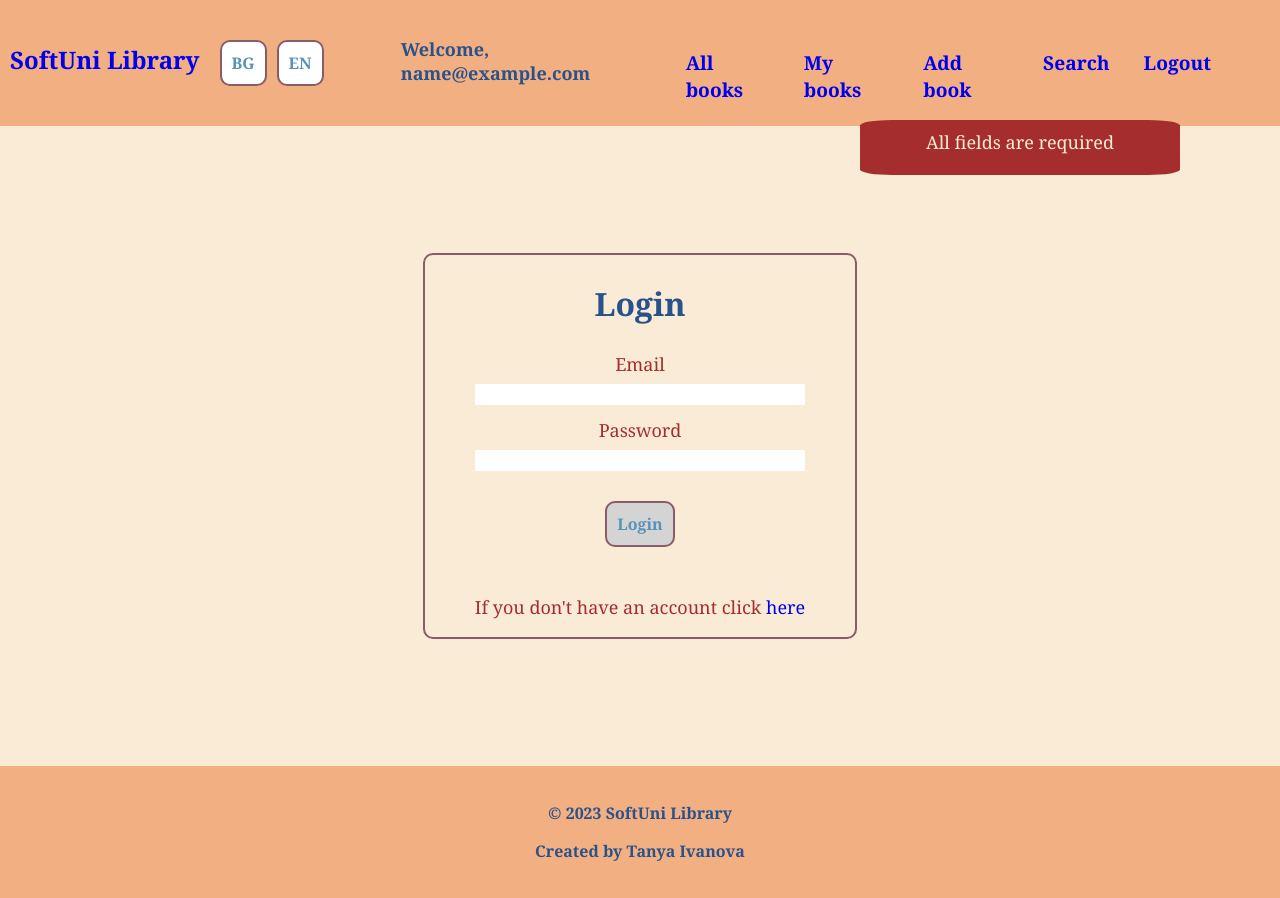
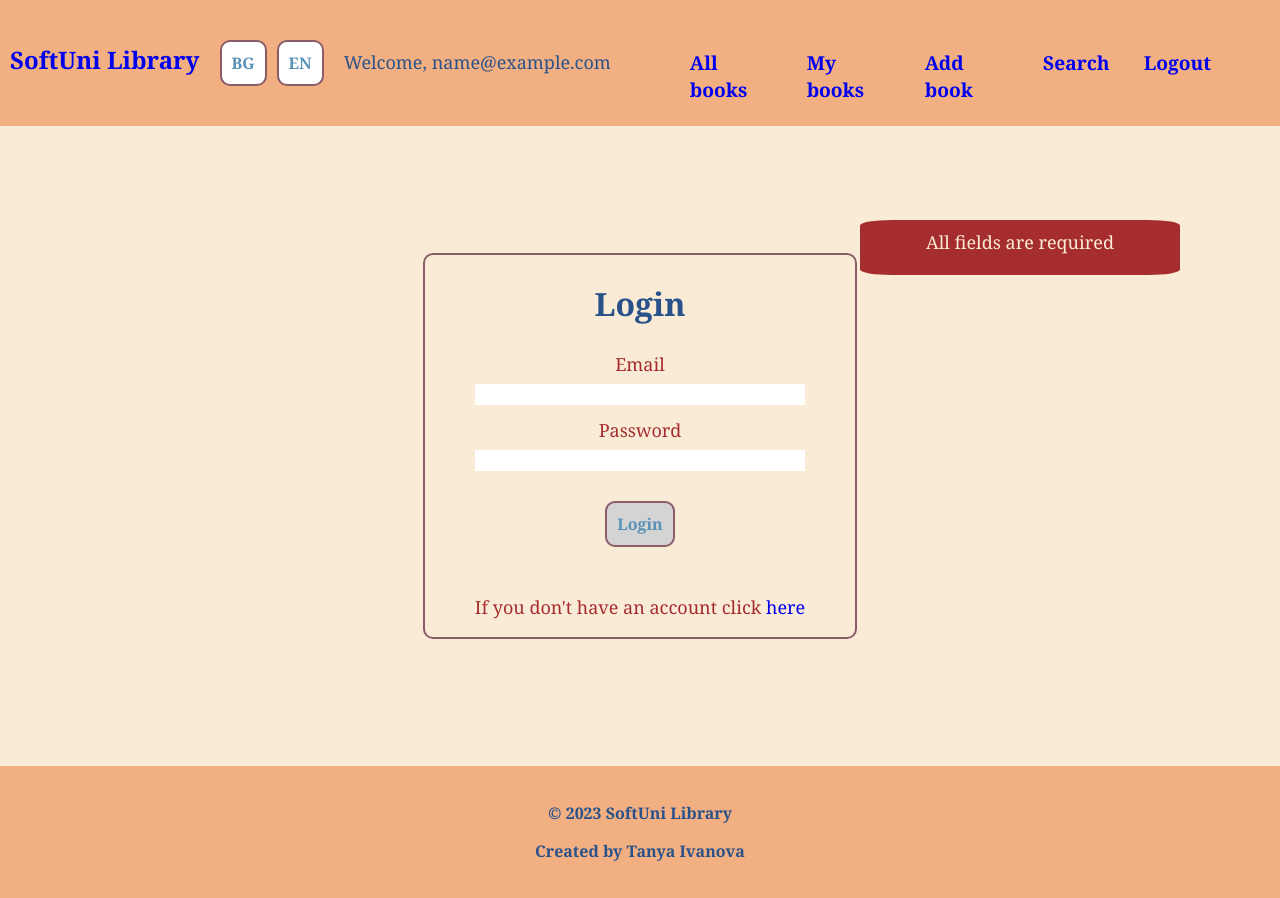
Before and after one commit to tanya-ivanova/Softuni-Library, a React (Create React App) app: page /login in a window 1280 px wide. Built offline with nearby package versions, Linux system fonts and the light colour scheme; sample sign-in values are in the browser's storage.

Commit message:
MInor header css update

```diff
--- a/src/components/common/notification/Notification.module.css
+++ b/src/components/common/notification/Notification.module.css
@@ -6,7 +6,7 @@
     background-color: #A52D2D;
     font-size: 18px;
     border-radius: 10%;
-    top: 120px;
+    top: 220px;
     right: 100px;
     padding: 10px;
     text-align: center;
--- a/src/components/common/pager/Pager.module.css
+++ b/src/components/common/pager/Pager.module.css
@@ -1,7 +1,6 @@
 .position-right {
     display: flex;
     justify-content: right;
-
 }
 
 .numberOfPages {
--- a/src/components/header/Header.js
+++ b/src/components/header/Header.js
@@ -30,9 +30,10 @@ const Header = () => {
                 <button className={styles["button-bg"]} onClick={setBulgarianLanguage}>BG</button>
                 <button className={styles["button-en"]} onClick={setEnglishLanguage}>EN</button>
 
+                {user.email && <Link className={styles.greeting}>{languages.welcome[language]} {user.email}</Link>}
+
                 <nav>
                     <ul>
-                        {user.email && <Link className={styles.greeting}>{languages.welcome[language]} {user.email}</Link>}
                         <li><Link to="/catalog">{languages.allBooks[language]}</Link></li>
 
                         {user.accessToken
--- a/src/components/header/Header.module.css
+++ b/src/components/header/Header.module.css
@@ -134,6 +134,6 @@ ul li:hover ul li a {
 .greeting {
     color: #29528b;
     font-size: 18px;
-    cursor: none;
+    cursor: default;
     margin-right: 10px;
 }
```
